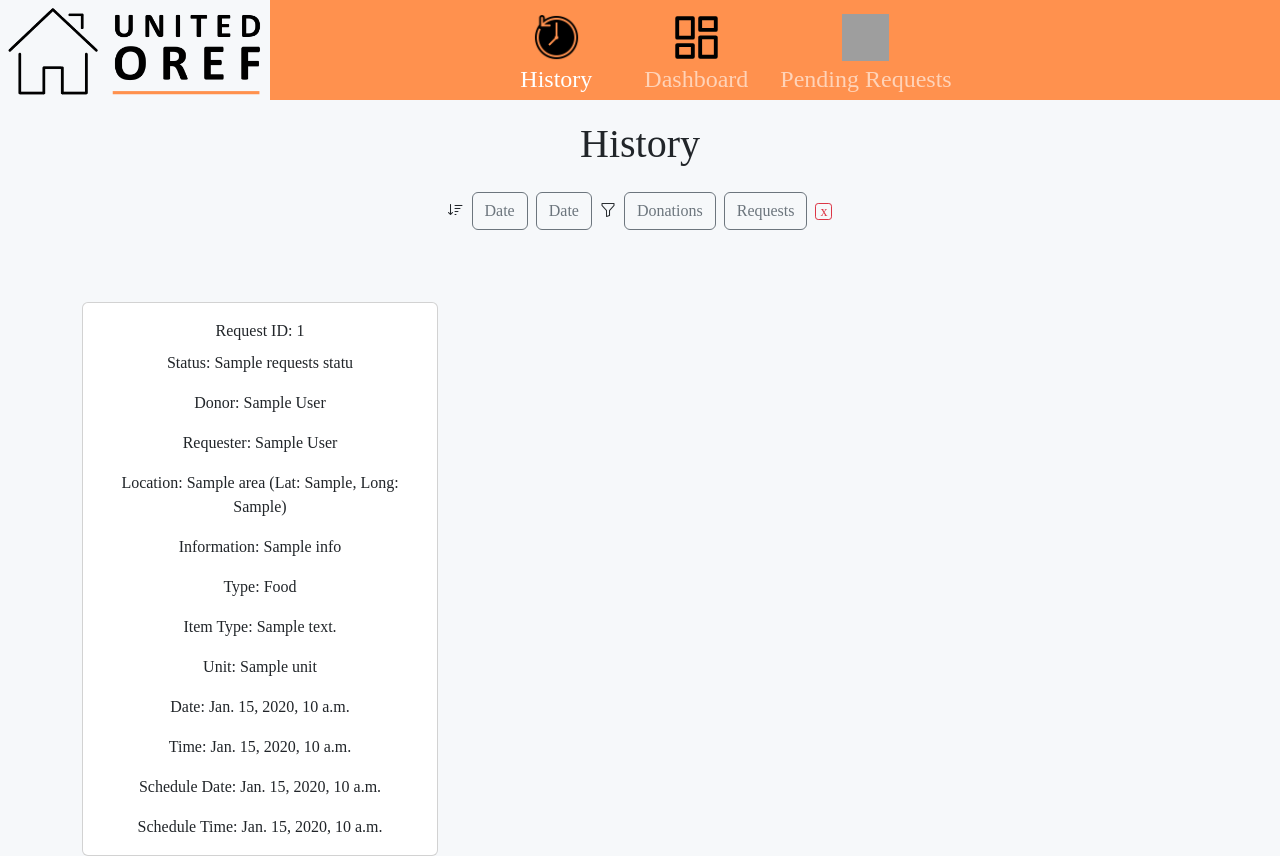
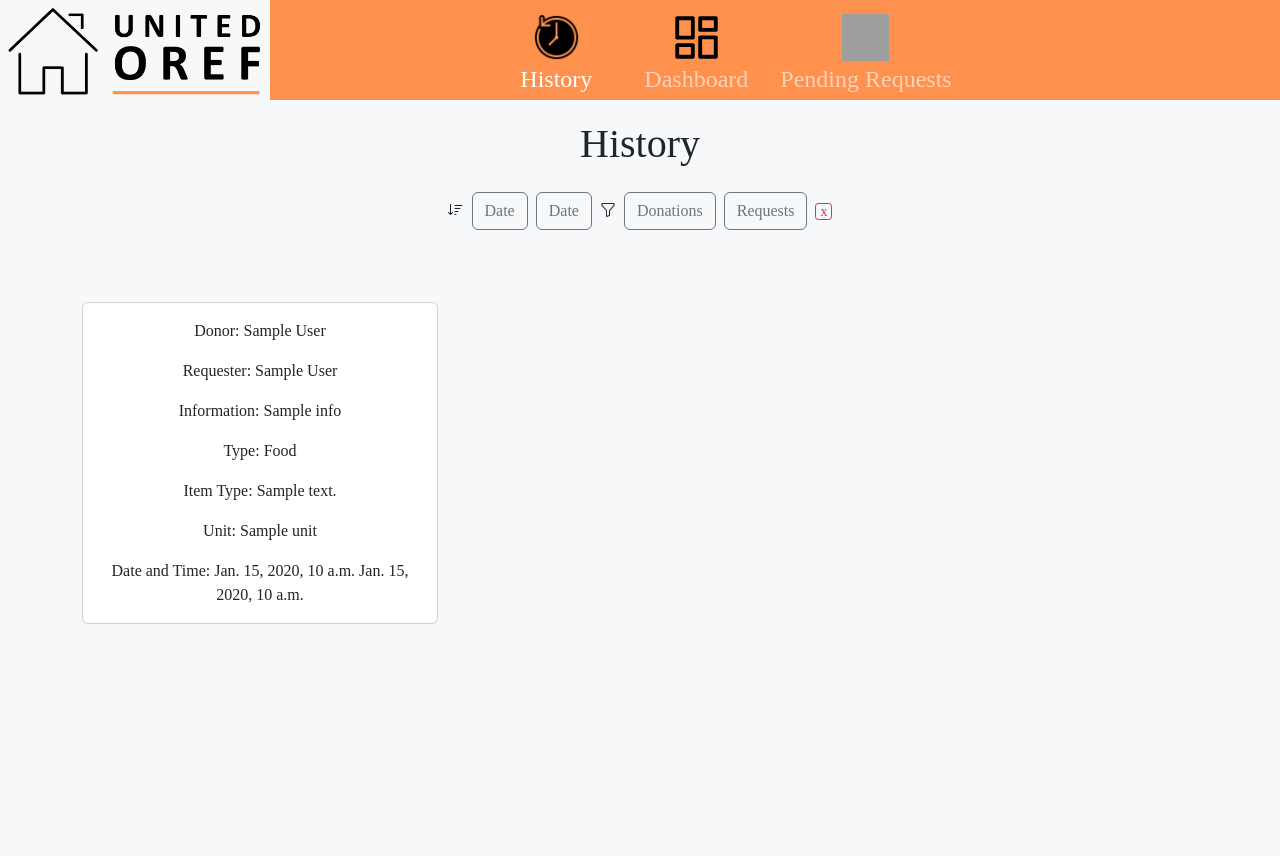
Before and after one commit to LiorCohen3/UnitedOref, a Django app: template main/templates/history.html in a window 1280 px wide. After the commit the page ends 624 px from the top, so only its background shows below. Run offline with Django 5.2, Linux system fonts and the light colour scheme; the template is opened without the code that fills it: most values are stand-ins (such as "Sample title", 1, 10 or a date in 2020); some web fonts are replaced; grey boxes are pictures that could not be loaded.

Commit message:
history and pending pull update

```diff
--- a/main/templates/history.html
+++ b/main/templates/history.html
@@ -44,24 +44,19 @@
         <div class="col-md-4">
             <div class="card">
                 <div class="card-body">
-                    <p class="card-title">Request ID: {{ request.requests_id }}</p>
-                    <p class="card-text">Status: {{ request.requests_status.request_status_name }}</p>
                     <p class="card-text">Donor: {{ request.donate_user.first_name }} {{ request.donate_user.last_name }}</p>
                     <p class="card-text">Requester: {{ request.requestor.first_name }} {{ request.requestor.last_name }}</p>
-                    <p class="card-text">Location: {{ request.area }} (Lat: {{ request.location_lat }}, Long: {{ request.location_long }})</p>
                     <p class="card-text">Information: {{ request.info }}</p>
                     <p class="card-text">Type: {% if request.type_id == 1 %}Food{% else %}Equipment{% endif %}</p>
                     <p class="card-text">Item Type: {{ request.item_type.description }}</p>
                     <p class="card-text">Unit: {{ request.unit }}</p>
-                    <p class="card-text">Date: {{ request.date }}</p>
-                    <p class="card-text">Time: {{ request.time }}</p>
-                    <p class="card-text">Schedule Date: {{ request.schedule_date }}</p>
-                    <p class="card-text">Schedule Time: {{ request.schedule_time }}</p>
+                    <p class="card-text">Date and Time: {{ request.date }} {{ request.time }}</p>
                 </div>
             </div>
         </div>
         {% if forloop.counter|divisibleby:3 %}
     </div>
+    <br>
     <div class="row">
         {% endif %}
         {% endfor %}
```
Also changed, not shown: main/templates/pending.html (+7 -9 lines).
